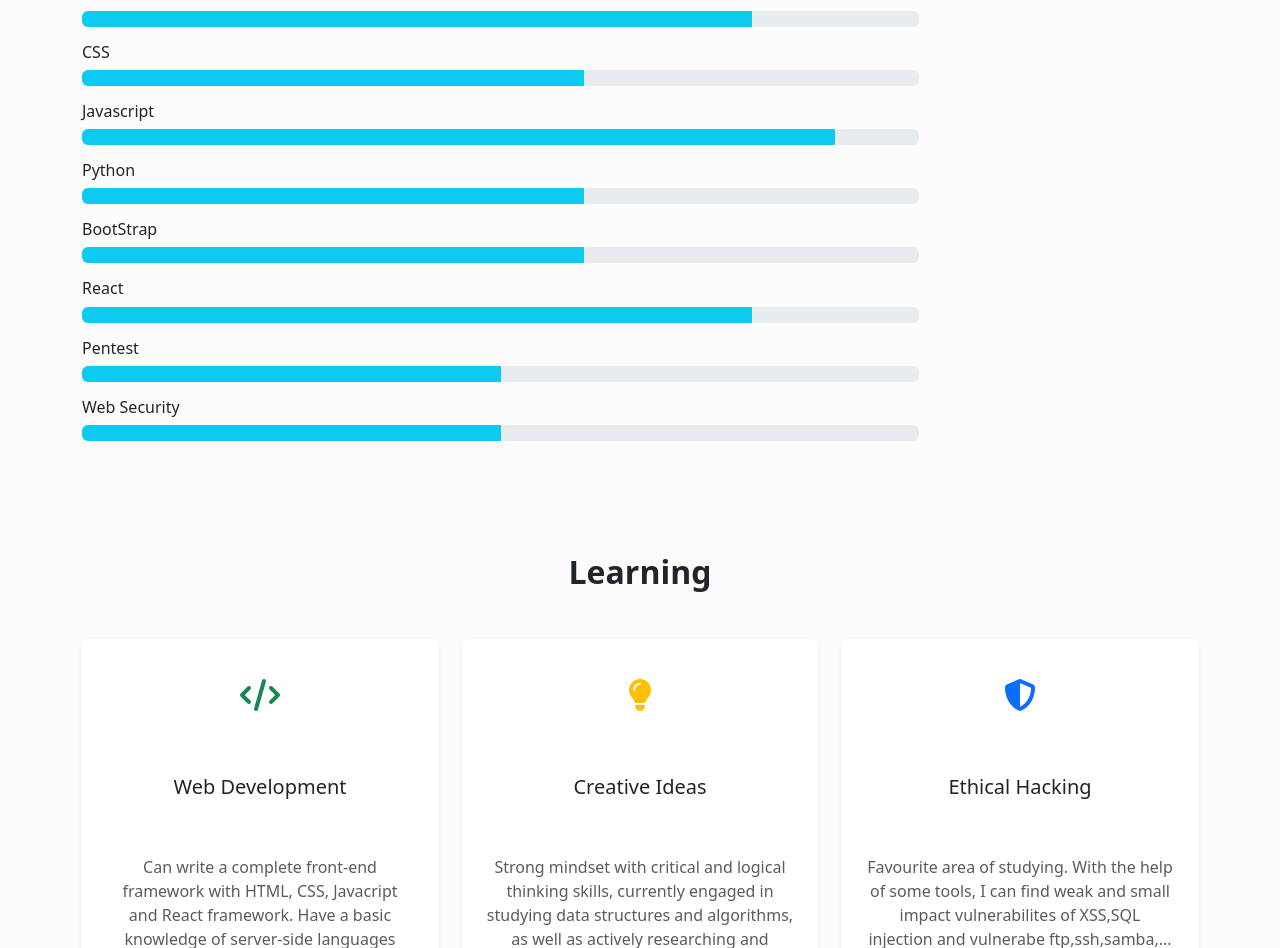
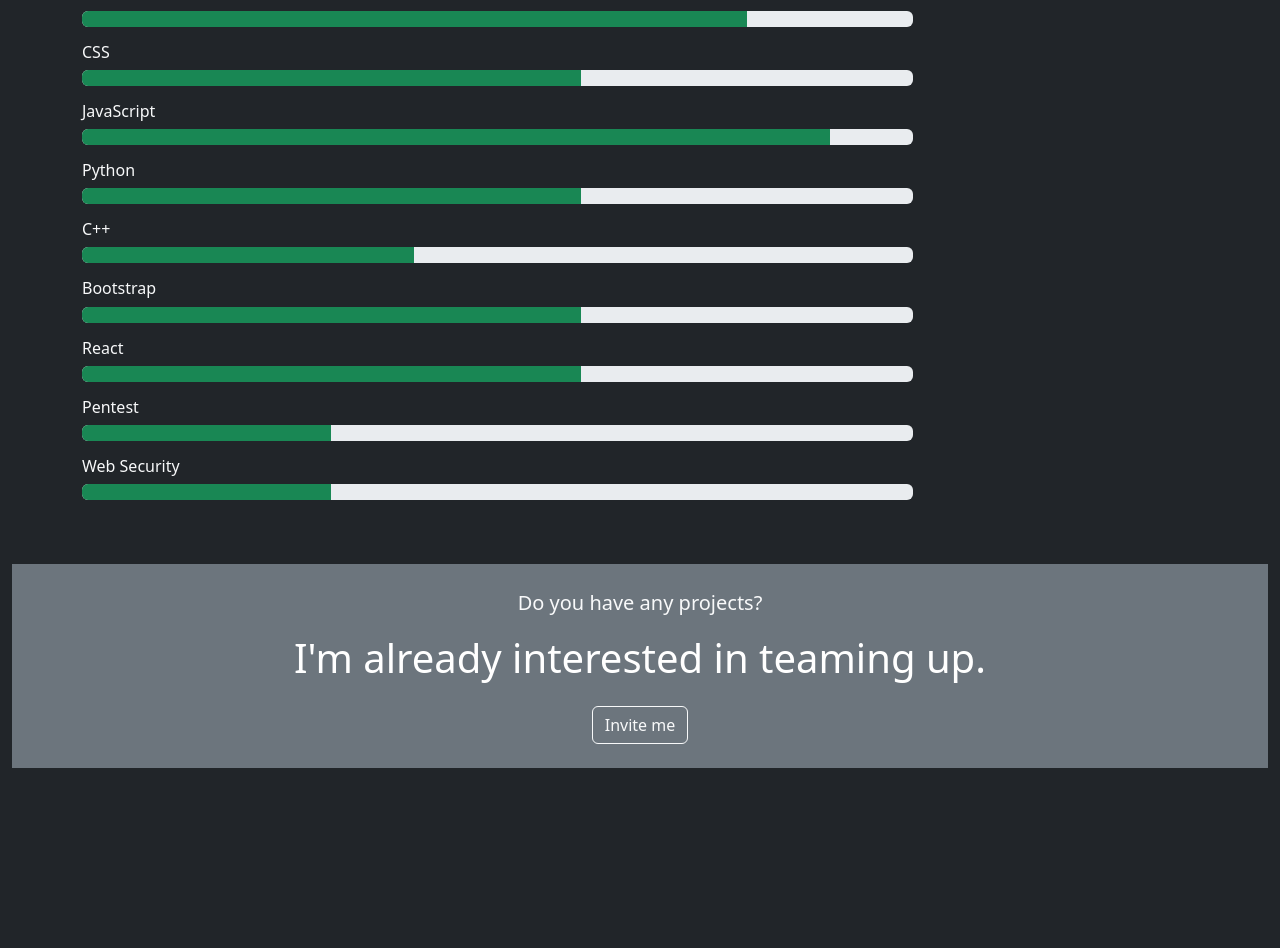
Before and after one commit to Herik68/Portfolio, a plain HTML site: page index.html in a window 1280 px wide. Shown: the part 1055-2003 px from the top of the page. After the commit the page ends 1823 px from the top, so only its background shows below. Drawn offline with nearby package versions, Linux system fonts and the light colour scheme.

Commit message:
theme changed

```diff
--- a/index.html
+++ b/index.html
@@ -5,6 +5,7 @@
   <meta charset="UTF-8">
   <meta name="viewport" content="width=device-width, initial-scale=1.0">
   <title>My Portfolio</title>
+  <link rel="icon" href="/Images/icon.png" type="image/x-icon">
   <!--FontAwesome-->
   <link rel="stylesheet" href="https://cdnjs.cloudflare.com/ajax/libs/font-awesome/6.5.2/css/all.min.css"
     integrity="sha512-SnH5WK+bZxgPHs44uWIX+LLJAJ9/2PkPKZ5QiAj6Ta86w+fsb2TkcmfRyVX3pBnMFcV7oQPJkl9QevSCWr3W6A=="
@@ -13,16 +14,18 @@
   <link rel="stylesheet" href="Bootstrap/npm/node_modules/bootstrap/dist/css/bootstrap.min.css">
   <!--CSS-->
   <style>
-    body{
+    body {
       margin: 0;
       padding: 0;
       scroll-behavior: smooth;
     }
   </style>
-<body class="bg-light-subtle m-0 p-0">
+</head>
+
+<body class="bg-dark text-light m-0 p-0">
   <div class="container-fluid">
     <!--Navbar-->
-  <nav class="navbar navbar-expand-lg bg-body-tertiary shadow-sm text-danger sticky-top">
+    <nav class="navbar navbar-expand-lg navbar-dark bg-dark shadow-sm sticky-top">
       <div class="container">
         <a class="navbar-brand" href="#">My Portfolio</a>
         <button class="navbar-toggler" type="button" data-bs-toggle="collapse" data-bs-target="#navbarNav"
@@ -32,16 +35,16 @@
         <div class="collapse navbar-collapse" id="navbarNav">
           <ul class="navbar-nav">
             <li class="nav-item">
-            <a class="nav-link active text-danger" aria-current="page" href="#home">Home</a>
+              <a class="nav-link active text-warning" aria-current="page" href="#home">Home</a>
             </li>
             <li class="nav-item">
-            <a class="nav-link text-danger" href="#info">Info</a>
+              <a class="nav-link text-warning" href="#info">Info</a>
             </li>
             <li class="nav-item">
-            <a class="nav-link text-danger" href="#learning">Learning</a>
+              <a class="nav-link text-warning" href="#learning">Learning</a>
             </li>
             <li class="nav-item">
-            <a class="nav-link text-danger" href="#teaming">Team up</a>
+              <a class="nav-link text-warning" href="#teaming">Team up</a>
             </li>
           </ul>
         </div>
@@ -59,16 +62,19 @@
                 height="300px">
             </div>
           </div>
-        <div class="col-md-6 order-md-first mt-5 mt-md-">
+          <div class="col-md-6 order-md-first mt-5 mt-md-0">
             <div class="my-profile">
-            <p class="text-muted">Hello,I am </p>
-            <h1 class="text-danger text-uppercase fw-bold">Front-end Web Developer</h1>
+              <p class="text-muted">Hello, I am</p>
+              <h1 class="text-warning text-uppercase fw-bold">Front-end Web Developer</h1>
               <h3 class="fs-4">Win Moe Aung</h3>
               <p>
-              A freshman at Chiang Mai University, studying Information System and Network Engineering (ISNE).I'm all about soaking up knowledge and trying out new tech stuff.
+                A freshman at Chiang Mai University, studying Information System and Network Engineering (ISNE). I'm all
+                about soaking up knowledge and trying out new tech stuff.
                 I've been interested in coding, pentesting, and web security, teaching myself as I go.
-              Teamwork? Love it! There's something about collaborating with others to solve problems that really gets me going.
-              I'm just getting started here at CMU, but I'm pumped to learn more, grow my skills, and see where this ISNE journey takes me.
+                Teamwork? Love it! There's something about collaborating with others to solve problems that really gets
+                me going.
+                I'm just getting started here at CMU, but I'm pumped to learn more, grow my skills, and see where this
+                ISNE journey takes me.
               </p>
             </div>
           </div>
@@ -78,11 +84,11 @@
     <!--Home End-->
 
     <!--Info-->
-  <div class="skill py-5" id="info">
+    <div class="skill py-5 bg-dark" id="info">
       <div class="container-lg">
         <div class="row justify-content-center">
           <div class="section-title text-center">
-          <h2 class="fw-bold mb-5">Infos</h2>
+            <h2 class="fw-bold mb-5 text-warning">Infos</h2>
           </div>
         </div>
         <div class="row">
@@ -98,69 +104,75 @@
                     <i class="fa-brands fa-instagram text-danger me-2"></i>
                   </a>
                   <a href="https://github.com/Herik68" class="text-decoration-none" target="_blank">
-                    <i class="fa-brands fa-github text-dark me-2"></i>
+                    <i class="fa-brands fa-github text-light me-2"></i>
                   </a>
                 </div>
               </div>
             </div>
             <!--Contact Btn End-->
           </div>
-        </div>
           <div class="col-md-9">
             <div class="skill mb-3">
-            <h3 class="fs-6">HTML</h3>
+              <h3 class="fs-6 text-light">HTML</h3>
               <div class="progress" role="progressbar" aria-label="Basic example" aria-valuenow="25" aria-valuemin="0"
                 aria-valuemax="100">
-              <div class="progress-bar bg-info" style="width: 80%"></div>
+                <div class="progress-bar bg-success" style="width: 80%"></div>
               </div>
             </div>
             <div class="skill mb-3">
-            <h3 class="fs-6">CSS</h3>
+              <h3 class="fs-6 text-light">CSS</h3>
               <div class="progress" role="progressbar" aria-label="Basic example" aria-valuenow="25" aria-valuemin="0"
                 aria-valuemax="100">
-              <div class="progress-bar bg-info" style="width: 60%"></div>
+                <div class="progress-bar bg-success" style="width: 60%"></div>
               </div>
             </div>
             <div class="skill mb-3">
-            <h3 class="fs-6">Javascript</h3>
+              <h3 class="fs-6 text-light">JavaScript</h3>
               <div class="progress" role="progressbar" aria-label="Basic example" aria-valuenow="25" aria-valuemin="0"
                 aria-valuemax="100">
-              <div class="progress-bar bg-info" style="width: 90%"></div>
+                <div class="progress-bar bg-success" style="width: 90%"></div>
               </div>
             </div>
             <div class="skill mb-3">
-            <h3 class="fs-6">Python</h3>
+              <h3 class="fs-6 text-light">Python</h3>
               <div class="progress" role="progressbar" aria-label="Basic example" aria-valuenow="25" aria-valuemin="0"
                 aria-valuemax="100">
-              <div class="progress-bar bg-info" style="width: 60%"></div>
+                <div class="progress-bar bg-success" style="width: 60%"></div>
               </div>
             </div>
             <div class="skill mb-3">
-            <h3 class="fs-6">BootStrap</h3>
+              <h3 class="fs-6 text-light">C++</h3>
               <div class="progress" role="progressbar" aria-label="Basic example" aria-valuenow="25" aria-valuemin="0"
                 aria-valuemax="100">
-              <div class="progress-bar bg-info" style="width: 60%"></div>
+                <div class="progress-bar bg-success" style="width: 40%"></div>
               </div>
             </div>
             <div class="skill mb-3">
-            <h3 class="fs-6">React</h3>
+              <h3 class="fs-6 text-light">Bootstrap</h3>
               <div class="progress" role="progressbar" aria-label="Basic example" aria-valuenow="25" aria-valuemin="0"
                 aria-valuemax="100">
-              <div class="progress-bar bg-info" style="width: 80%"></div>
+                <div class="progress-bar bg-success" style="width: 60%"></div>
               </div>
             </div>
             <div class="skill mb-3">
-            <h3 class="fs-6">Pentest</h3>
+              <h3 class="fs-6 text-light">React</h3>
               <div class="progress" role="progressbar" aria-label="Basic example" aria-valuenow="25" aria-valuemin="0"
                 aria-valuemax="100">
-              <div class="progress-bar bg-info" style="width: 50%"></div>
+                <div class="progress-bar bg-success" style="width: 60%"></div>
               </div>
             </div>
             <div class="skill mb-3">
-            <h3 class="fs-6">Web Security</h3>
+              <h3 class="fs-6 text-light">Pentest</h3>
               <div class="progress" role="progressbar" aria-label="Basic example" aria-valuenow="25" aria-valuemin="0"
                 aria-valuemax="100">
-              <div class="progress-bar bg-info" style="width: 50%"></div>
+                <div class="progress-bar bg-success" style="width: 30%"></div>
+              </div>
+            </div>
+            <div class="skill mb-3">
+              <h3 class="fs-6 text-light">Web Security</h3>
+              <div class="progress" role="progressbar" aria-label="Basic example" aria-valuenow="25" aria-valuemin="0"
+                aria-valuemax="100">
+                <div class="progress-bar bg-success" style="width: 30%"></div>
               </div>
             </div>
           </div>
@@ -169,36 +181,36 @@
     </div>
     <!--Info End-->
 
-  <!--Learning-->
+    <!--Learning
     <div class="service m-5" id="learning">
       <div class="container-lg">
         <div class="row justify-content-center">
           <div class="col-lg-8">
             <div class="section-title text-center mb-5">
-            <h2 class="fw-bold">Learning</h2>
+              <h2 class="fw-bold text-warning">Learning</h2>
             </div>
           </div>
         </div>
-      <!--Learing-->
+        Learning
         <div class="row">
-        <div class=" col-md-6 col-lg-4 mb-4">
-          <div class="service-item bg-white p-4 shadow-sm rounded text-center">
+          <div class="col-md-6 col-lg-4 mb-4">
+            <div class="service-item bg-light p-4 shadow-sm rounded text-center">
               <div class="icon">
                 <i class="fa-solid fa-code text-success fs-2 my-3"></i>
               </div>
-            <h3 class="fs-5 py-5">Web Development</h3>
+              <h3 class="fs-5 py-5 text-success">Web Development</h3>
               <p class="text-muted">
-              Can write a complete front-end framework with HTML, CSS, Javacript and React framework.
+                Can write a complete front-end framework with HTML, CSS, JavaScript, and React framework.
                 Have a basic knowledge of server-side languages such as PHP and Python.
               </p>
             </div>
           </div>
-        <div class=" col-md-6 col-lg-4 mb-4">
-          <div class="service-item bg-white p-4 shadow-sm rounded text-center">
+          <div class="col-md-6 col-lg-4 mb-4">
+            <div class="service-item bg-light p-4 shadow-sm rounded text-center">
               <div class="icon">
                 <i class="fa-solid fa-lightbulb text-warning fs-2 my-3"></i>
               </div>
-            <h3 class="fs-5 py-5">Creative Ideas</h3>
+              <h3 class="fs-5 py-5 text-dark-emphasis">Creative Ideas</h3>
               <p class="text-muted">
                 Strong mindset with critical and logical thinking skills,
                 currently engaged in studying data structures and algorithms,
@@ -206,22 +218,24 @@
               </p>
             </div>
           </div>
-        <div class=" col-md-6 col-lg-4 mb-4">
-          <div class="service-item bg-white p-4 shadow-sm rounded text-center">
+          <div class="col-md-6 col-lg-4 mb-4">
+            <div class="service-item bg-light p-4 shadow-sm rounded text-center">
               <div class="icon">
                 <i class="fa-solid fa-shield-halved text-primary fs-2 my-3"></i>
               </div>
-            <h3 class="fs-5 py-5">Ethical Hacking</h3>
+              <h3 class="fs-5 py-5 text-primary">Ethical Hacking</h3>
               <p class="text-muted">
-              Favourite area of studying. With the help of some tools, I can find weak and small impact vulnerabilites of XSS,SQL injection and vulnerabe ftp,ssh,samba,... versions.
-              Trying to start Bug-bounty Hunting as a career path.</p>
+                Favourite area of studying. With the help of some tools, I can find weak and small impact
+                vulnerabilities of XSS, SQL injection, and vulnerable ftp, ssh, samba,... versions.
+                Trying to start Bug-bounty Hunting as a career path.
+              </p>
             </div>
           </div>
         </div>
-      <!--Learing End-->
+        Learning End
       </div>
     </div>
-  <!--Learning End-->
+    Learning End-->
 
     <!--FreeLance-->
     <div class="freelance bg-secondary px-5" id="teaming">
@@ -230,7 +244,7 @@
           <div>
             <p class="text-light fs-5">Do you have any projects?</p>
             <h2 class="text-white fs-1 mb-4">I'm already interested in teaming up.</h2>
-          <a href="#info" class="btn btn-outline-info">Invite me</a>
+            <a href="#info" class="btn btn-outline-light">Invite me</a>
           </div>
         </div>
       </div>
```
Also changed, not shown: Images/avataaars.png (deleted), Images/member1.png (deleted), Images/member2.png (deleted), Images/member3.png (deleted), Images/member4.png (deleted), Images/member5.png (deleted), Images/profile.png, Images/project1.png (deleted), Images/project2.png (deleted), Images/project3.png (deleted), Images/project4.png (deleted), Images/project5.png (deleted), Images/project6.png (deleted). Lines whose indentation alone changed are shown as unchanged.
